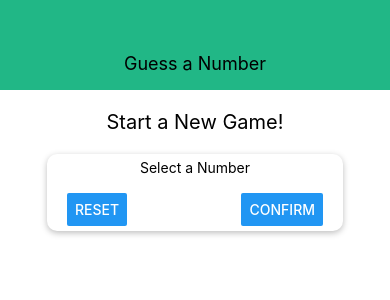
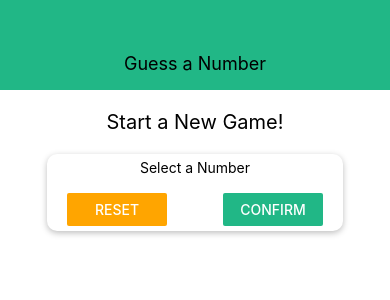
Before and after one commit to tanner-schmutte/guess-a-number, a React Native app: screen / in a window 390 px wide. Shown: the top 300 px of the page. Built offline with nearby package versions, Linux system fonts and the light colour scheme.

Commit message:
create constants/colors file

```diff
--- a/components/Header.js
+++ b/components/Header.js
@@ -1,5 +1,7 @@
 import React from 'react';
 import { View, Text, StyleSheet } from 'react-native';
+
+import Colors from '../constants/colors'
 
 
 const Header = props => {
@@ -18,7 +20,7 @@
         width: '100%',
         height: 90,
         paddingTop: 36,
-        backgroundColor: '#21b786',
+        backgroundColor: Colors.primary,
         alignItems: 'center',
         justifyContent: 'center',
     },
--- /dev/null
+++ b/constants/colors.js
@@ -0,0 +1,4 @@
+export default {
+    primary: '#21b786',
+    accent: 'orange'
+}
--- a/screens/StartGameScreen.js
+++ b/screens/StartGameScreen.js
@@ -2,6 +2,7 @@
 import { View, Text, TextInput, StyleSheet, Button } from 'react-native';
 
 import Card from '../components/Card';
+import Colors from '../constants/colors';
 
 const StartGameScreen = (props) => {
     return (
@@ -11,8 +12,20 @@
                 <Text>Select a Number</Text>
                 <TextInput />
                 <View style={styles.buttonContainer}>
-                    <Button title="Reset" onPress={() => {}} />
-                    <Button title="Confirm" onPress={() => {}} />
+                    <View style={styles.button}>
+                        <Button
+                            title="Reset"
+                            onPress={() => {}}
+                            color={Colors.accent}
+                        />
+                    </View>
+                    <View style={styles.button}>
+                        <Button
+                            title="Confirm"
+                            onPress={() => {}}
+                            color={Colors.primary}
+                        />
+                    </View>
                 </View>
             </Card>
         </View>
@@ -40,6 +53,9 @@
         justifyContent: 'space-between',
         paddingHorizontal: 15,
     },
+    button: {
+        width: 100,
+    },
 });
 
 export default StartGameScreen;
```
Also changed, not shown: components/Card.js (line endings or trailing spaces).
